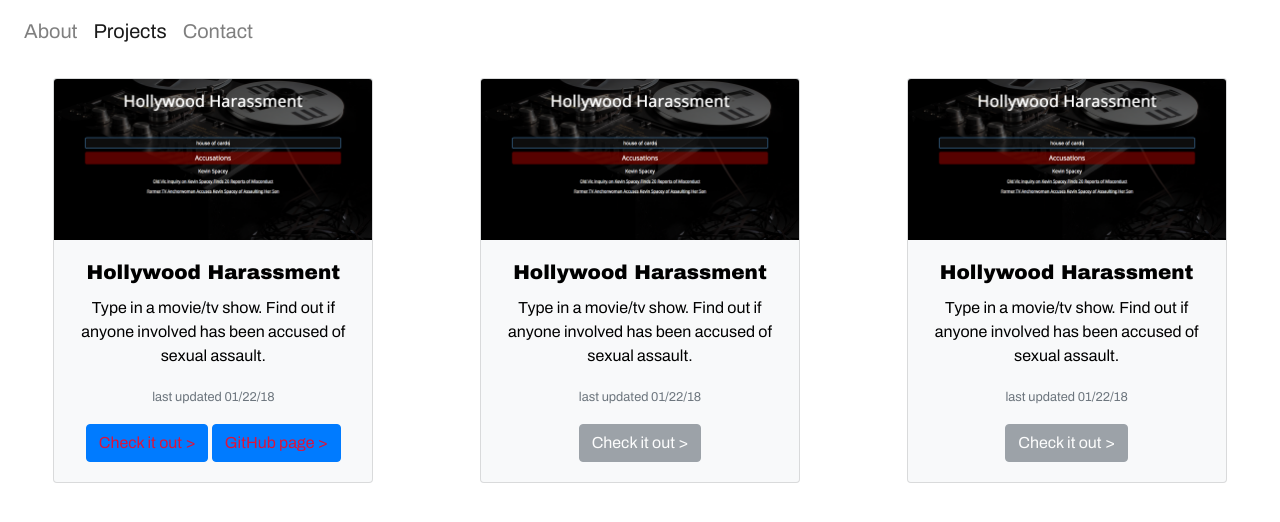
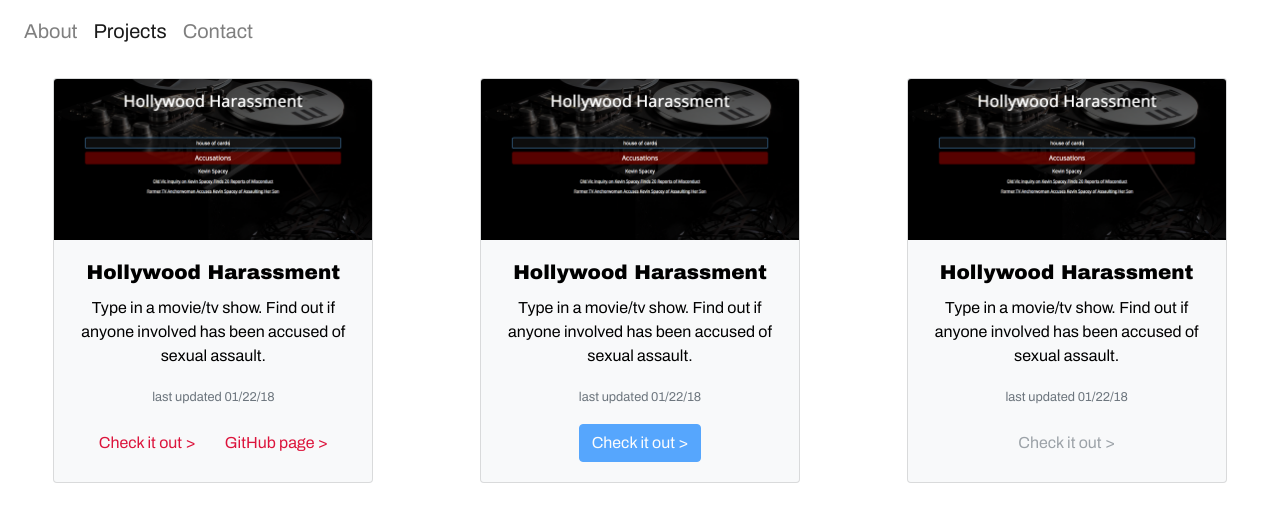
Before and after one commit to jasonmgru/jasonmgru.github.io, a plain HTML site: page html/projects.html in a window 1280 px wide. Drawn offline with nearby package versions, Linux system fonts and the light colour scheme.

Commit message:
changed buttons to link type

```diff
--- a/html/projects.html
+++ b/html/projects.html
@@ -56,8 +56,8 @@
                             <h5 class="card-title">Hollywood Harassment</h5>
                             <p class="card-text">Type in a movie/tv show. Find out if anyone involved has been accused of sexual assault. </p>
                             <p class="card-text"><small class="text-muted">last updated 01/22/18</small></p>
-                            <a href="https://jasonmgru.github.io/hollywood-harassment/" class="btn btn-primary">Check it out ></a>
-                            <a href="https://github.com/jasonmgru/hollywood-harassment" class="btn btn-primary">GitHub page ></a>
+                            <a href="https://jasonmgru.github.io/hollywood-harassment/" class="btn btn-link">Check it out ></a>
+                            <a href="https://github.com/jasonmgru/hollywood-harassment" class="btn btn-link">GitHub page ></a>
                         </div>
                     </div>
                 </div>
@@ -68,7 +68,7 @@
                             <h5 class="card-title">Hollywood Harassment</h5>
                             <p class="card-text">Type in a movie/tv show. Find out if anyone involved has been accused of sexual assault. </p>
                             <p class="card-text"><small class="text-muted">last updated 01/22/18</small></p>
-                            <a href="https://jasonmgru.github.io/hollywood-harassment/" class="btn btn-secondary disabled">Check it out ></a>
+                            <a href="https://jasonmgru.github.io/hollywood-harassment/" class="btn btn-primary disabled">Check it out ></a>
                         </div>
                     </div>
                 </div>
@@ -79,7 +79,7 @@
                             <h5 class="card-title">Hollywood Harassment</h5>
                             <p class="card-text">Type in a movie/tv show. Find out if anyone involved has been accused of sexual assault. </p>
                             <p class="card-text"><small class="text-muted">last updated 01/22/18</small></p>
-                            <a href="https://jasonmgru.github.io/hollywood-harassment/" class="btn btn-secondary disabled">Check it out ></a>
+                            <a href="https://jasonmgru.github.io/hollywood-harassment/" class="btn btn-link disabled">Check it out ></a>
                         </div>
                     </div>
                 </div>
@@ -92,6 +92,5 @@
     <script src="https://cdnjs.cloudflare.com/ajax/libs/popper.js/1.12.9/umd/popper.min.js" integrity="sha384-ApNbgh9B+Y1QKtv3Rn7W3mgPxhU9K/ScQsAP7hUibX39j7fakFPskvXusvfa0b4Q" crossorigin="anonymous"></script>
     <script src="https://maxcdn.bootstrapcdn.com/bootstrap/4.0.0/js/bootstrap.min.js" integrity="sha384-JZR6Spejh4U02d8jOt6vLEHfe/JQGiRRSQQxSfFWpi1MquVdAyjUar5+76PVCmYl" crossorigin="anonymous"></script>
 
-
   </body>
 </html>
```
